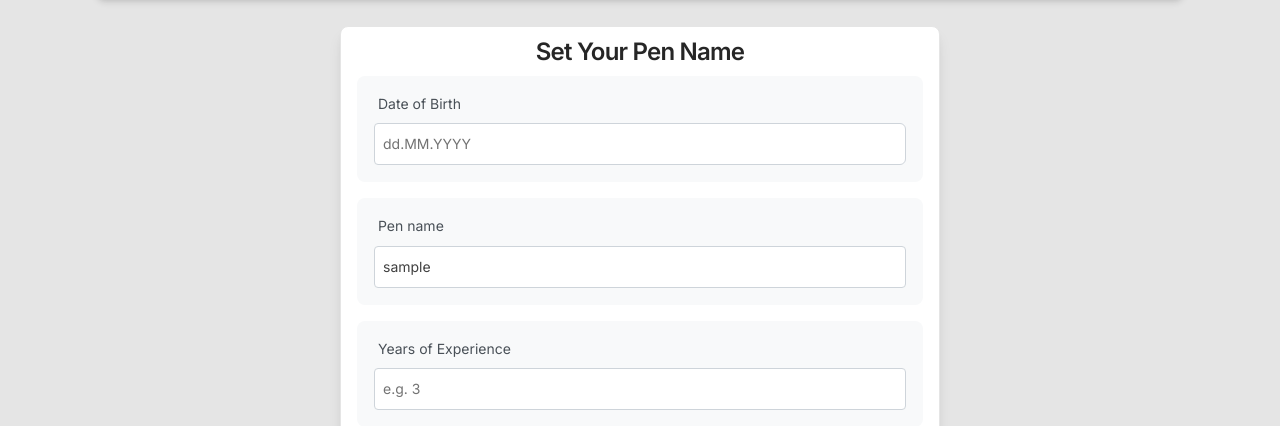
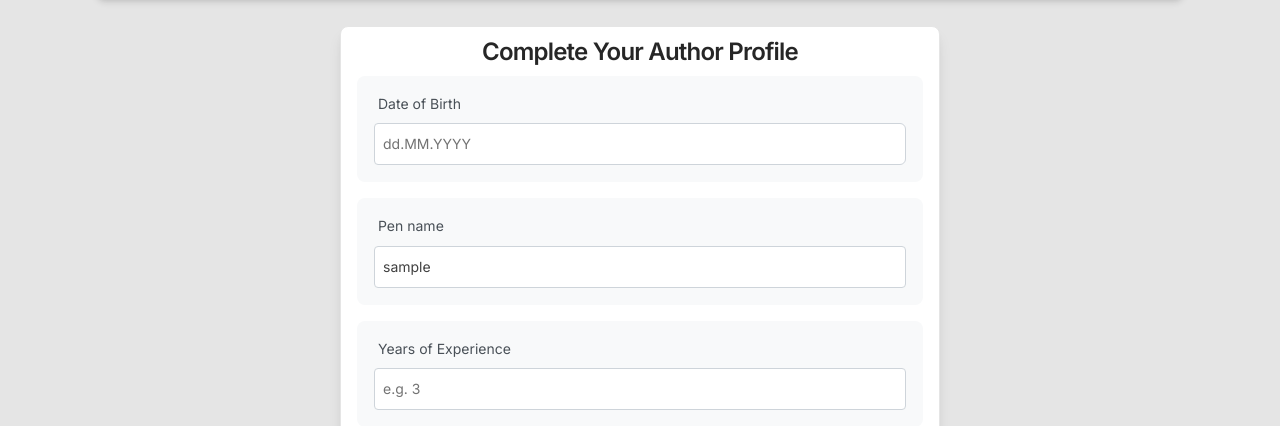
Before and after one commit to AndreyHMkr/press-agency, a Django app: page /author-profile/ in a window 1280 px wide. Shown: the part 70-496 px from the top of the page. Run offline with Django 4.2, Linux system fonts and the light colour scheme; the visitor is signed in with stand-in values (Sample User, id 1); some libraries are stand-ins or nearby versions.

```diff
--- a/templates/pages/author-profile.html
+++ b/templates/pages/author-profile.html
@@ -8,7 +8,7 @@
   <div class="d-flex justify-content-center">
     <div class="card shadow-lg" style="max-width:600px; width:100%;">
       <div class="card-body">
-        <h4 class="card-title text-center mb-2">Set Your Pen Name</h4>
+        <h4 class="card-title text-center mb-2">Complete Your Author Profile</h4>
         <form method="post" novalidate>
           {% csrf_token %}
           <div class="field-card field-date">
--- a/templates/pages/newspaper-details.html
+++ b/templates/pages/newspaper-details.html
@@ -5,7 +5,7 @@
 {% block content %}
   <article class="magazine">
     <header class="magazine-header">
-      <h1>Add New Newspaper</h1>
+      <h3 style="text-align: center">Publish a Newspaper</h3>
     </header>
     <section class="magazine-content">
       {% if view.object %}
```
